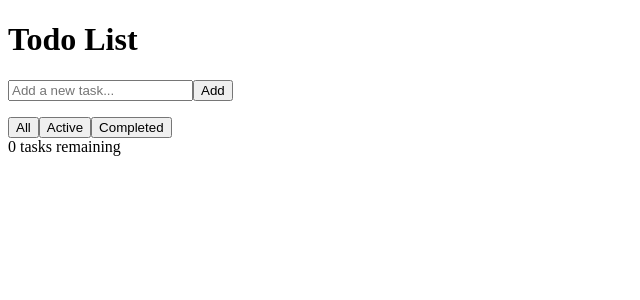
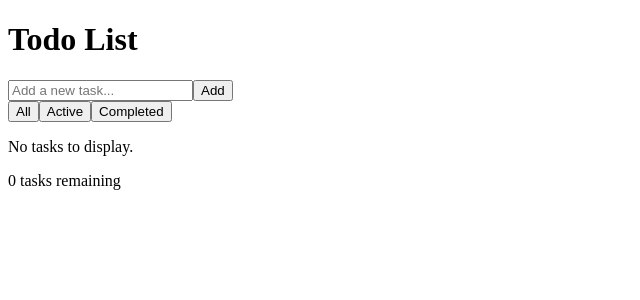
Before and after one commit to micheledanza878/todo-app-ai, a React (Vite) app: page / in a window 1280 px wide. Shown: the top 300 px of the page, without its empty margins (0-640 px from the left). Built offline with nearby package versions, Linux system fonts and the light colour scheme.

Commit message:
feat(frontend): Implemented the `TodoFilter` component, added `filter` state

```diff
--- a/src/components/TodoApp.tsx
+++ b/src/components/TodoApp.tsx
@@ -3,20 +3,18 @@ import { TodoForm } from './TodoForm';
 import { TodoList } from './TodoList';
 import { TodoFilter } from './TodoFilter';
 
-export type Todo = {
+export interface Todo {
   id: string;
   text: string;
   completed: boolean;
-};
+}
 
-export type Filter = 'all' | 'active' | 'completed';
-
-export function TodoApp() {
+export const TodoApp: React.FC = () => {
   const [todos, setTodos] = useState<Todo[]>(() => {
     const savedTodos = localStorage.getItem('todos');
     return savedTodos ? JSON.parse(savedTodos) : [];
   });
-  const [filter, setFilter] = useState<Filter>('all');
+  const [filter, setFilter] = useState<'All' | 'Active' | 'Completed'>('All');
 
   useEffect(() => {
     localStorage.setItem('todos', JSON.stringify(todos));
@@ -24,14 +22,14 @@ export function TodoApp() {
 
   const addTodo = (text: string) => {
     const newTodo: Todo = {
-      id: crypto.randomUUID(),
+      id: Date.now().toString(),
       text,
       completed: false,
     };
     setTodos((prevTodos) => [...prevTodos, newTodo]);
   };
 
-  const toggleTodo = (id: string) => {
+  const toggleComplete = (id: string) => {
     setTodos((prevTodos) =>
       prevTodos.map((todo) =>
         todo.id === id ? { ...todo, completed: !todo.completed } : todo
@@ -44,22 +42,30 @@ export function TodoApp() {
   };
 
   const filteredTodos = todos.filter((todo) => {
-    if (filter === 'active') return !todo.completed;
-    if (filter === 'completed') return todo.completed;
-    return true;
+    if (filter === 'Active') {
+      return !todo.completed;
+    } else if (filter === 'Completed') {
+      return todo.completed;
+    } else {
+      return true; // 'All'
+    }
   });
 
-  const remainingTasks = todos.filter((todo) => !todo.completed).length;
+  const remainingTasks = todos.filter(todo => !todo.completed).length;
 
   return (
     <div className="todo-app">
       <h1>Todo List</h1>
       <TodoForm addTodo={addTodo} />
-      <TodoList todos={filteredTodos} toggleTodo={toggleTodo} deleteTodo={deleteTodo} />
-      <TodoFilter currentFilter={filter} setFilter={setFilter} />
-      <div className="todo-counter">
-        {remainingTasks} {remainingTasks === 1 ? 'task' : 'tasks'} remaining
+      <TodoFilter currentFilter={filter} onFilterChange={setFilter} />
+      <TodoList
+        todos={filteredTodos}
+        toggleComplete={toggleComplete}
+        deleteTodo={deleteTodo}
+      />
+      <div className="todo-count">
+        {remainingTasks} tasks remaining
       </div>
     </div>
   );
-}
+};
--- a/src/components/TodoFilter.tsx
+++ b/src/components/TodoFilter.tsx
@@ -1,32 +1,24 @@
 import React from 'react';
-import { FilterType } from './TodoApp';
 
 interface TodoFilterProps {
-  currentFilter: FilterType;
-  onFilterChange: (filter: FilterType) => void;
+  currentFilter: 'All' | 'Active' | 'Completed';
+  onFilterChange: (filter: 'All' | 'Active' | 'Completed') => void;
 }
 
 export const TodoFilter: React.FC<TodoFilterProps> = ({ currentFilter, onFilterChange }) => {
+  const filters: Array<'All' | 'Active' | 'Completed'> = ['All', 'Active', 'Completed'];
+
   return (
     <div className="todo-filter">
-      <button
-        onClick={() => onFilterChange('all')}
-        className={currentFilter === 'all' ? 'active' : ''}
-      >
-        All
-      </button>
-      <button
-        onClick={() => onFilterChange('active')}
-        className={currentFilter === 'active' ? 'active' : ''}
-      >
-        Active
-      </button>
-      <button
-        onClick={() => onFilterChange('completed')}
-        className={currentFilter === 'completed' ? 'active' : ''}
-      >
-        Completed
-      </button>
+      {filters.map((filter) => (
+        <button
+          key={filter}
+          className={currentFilter === filter ? 'active' : ''}
+          onClick={() => onFilterChange(filter)}
+        >
+          {filter}
+        </button>
+      ))}
     </div>
   );
 };
--- a/src/components/TodoList.tsx
+++ b/src/components/TodoList.tsx
@@ -1,24 +1,28 @@
 import React from 'react';
-import { Todo } from './TodoApp';
 import { TodoItem } from './TodoItem';
+import { Todo } from './TodoApp'; // Import Todo type from TodoApp
 
 interface TodoListProps {
   todos: Todo[];
-  toggleTodo: (id: string) => void;
+  toggleComplete: (id: string) => void;
   deleteTodo: (id: string) => void;
 }
 
-export function TodoList({ todos, toggleTodo, deleteTodo }: TodoListProps) {
+export const TodoList: React.FC<TodoListProps> = ({ todos, toggleComplete, deleteTodo }) => {
   return (
-    <ul className="todo-list">
-      {todos.map((todo) => (
-        <TodoItem
-          key={todo.id}
-          todo={todo}
-          toggleTodo={toggleTodo}
-          deleteTodo={deleteTodo}
-        />
-      ))}
-    </ul>
+    <div className="todo-list">
+      {todos.length === 0 ? (
+        <p>No tasks to display.</p>
+      ) : (
+        todos.map((todo) => (
+          <TodoItem
+            key={todo.id}
+            todo={todo}
+            toggleComplete={toggleComplete}
+            deleteTodo={deleteTodo}
+          />
+        ))
+      )}
+    </div>
   );
-}
+};
```
